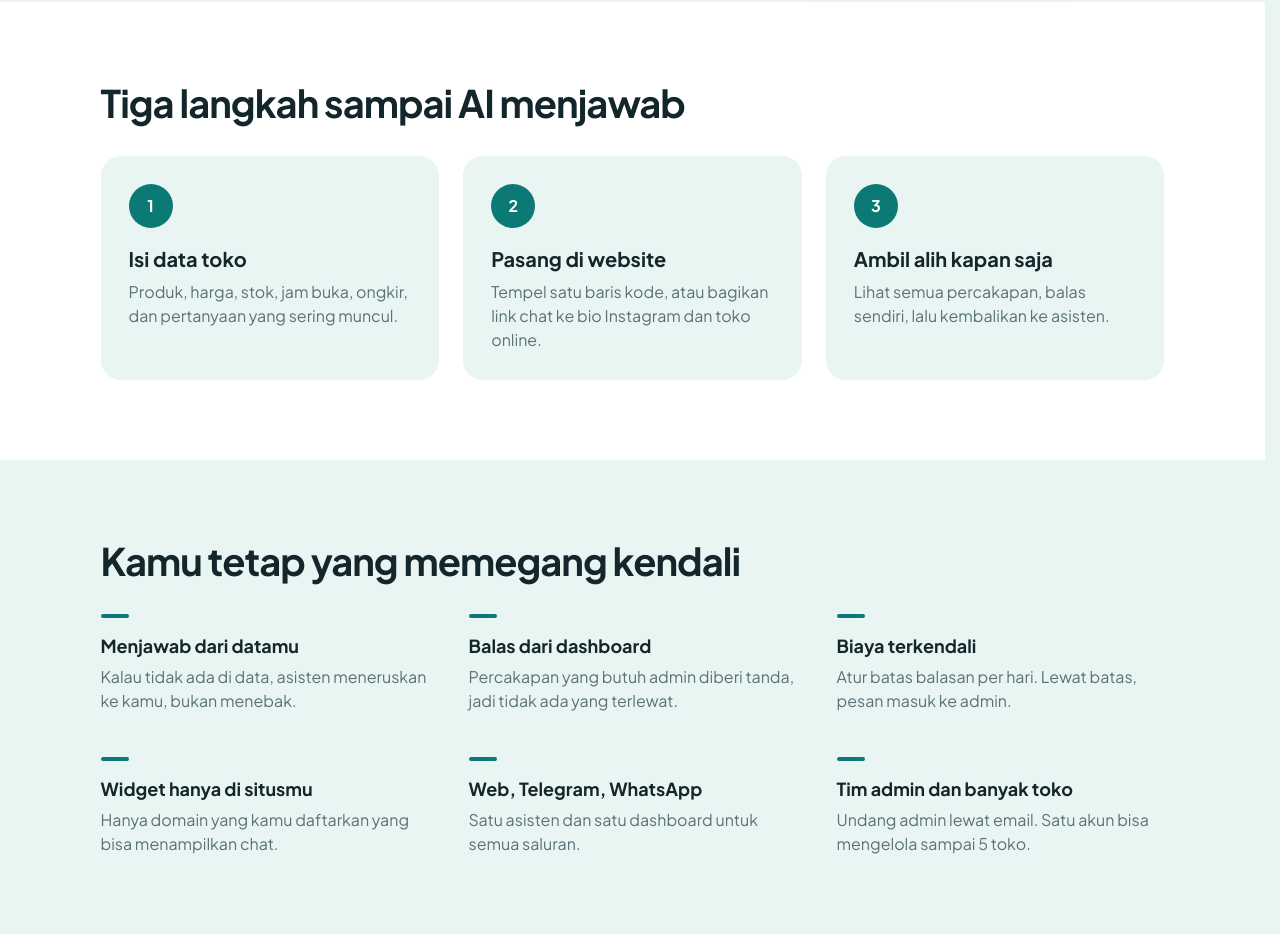
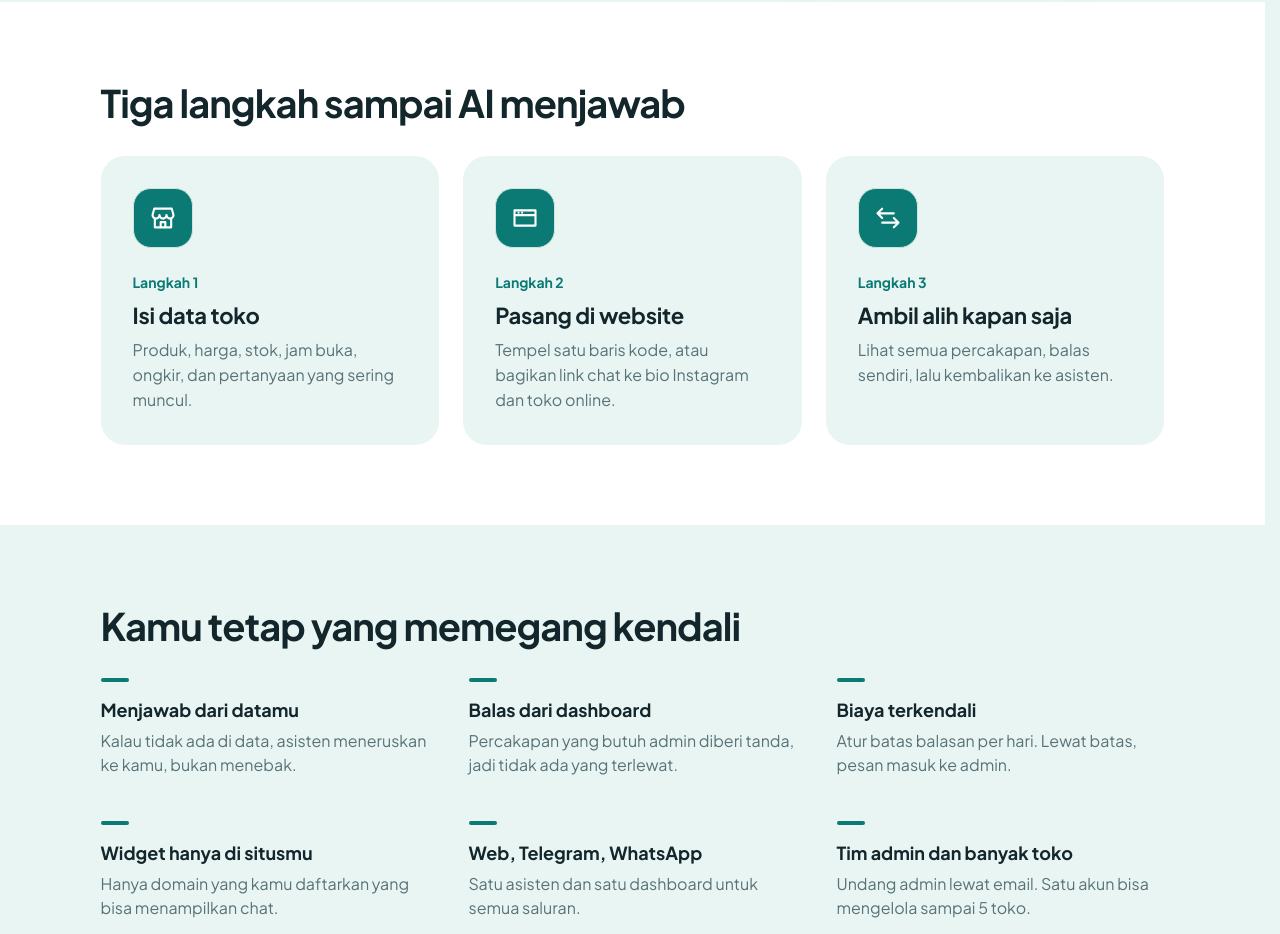
Before and after one commit to ekodororo-hash/chatbot, a Next.js app: page / in a window 1280 px wide. Shown: the part 956-1890 px from the top of the page. Built offline with nearby package versions, Linux system fonts and the light colour scheme; no server answers.

Commit message:
Add files via upload

```diff
--- a/app/(public)/page.js
+++ b/app/(public)/page.js
@@ -7,6 +7,7 @@ import settings from '@/lib/settings';
 export const revalidate = 60;
 
 const Check = () => <svg className="ck" viewBox="0 0 24 24" width="18" height="18" aria-hidden="true" fill="none" stroke="currentColor" strokeWidth="2.4" strokeLinecap="round" strokeLinejoin="round"><path d="m5 12.5 4.5 4.5L19 7.5" /></svg>;
+const Ic = ({ d }) => <svg viewBox="0 0 24 24" width="28" height="28" aria-hidden="true" fill="none" stroke="currentColor" strokeWidth="1.8" strokeLinecap="round" strokeLinejoin="round"><path d={d} /></svg>;
 const rp = (n) => 'Rp' + Number(n).toLocaleString('id-ID');
 const chat = (n) => Number(n).toLocaleString('id-ID') + ' balasan AI / bulan';
 
@@ -41,9 +42,9 @@ const DEMO = [
 ];
 
 const STEPS = [
-  ['Isi data toko', 'Produk, harga, stok, jam buka, ongkir, dan pertanyaan yang sering muncul.'],
-  ['Pasang di website', 'Tempel satu baris kode, atau bagikan link chat ke bio Instagram dan toko online.'],
-  ['Ambil alih kapan saja', 'Lihat semua percakapan, balas sendiri, lalu kembalikan ke asisten.']
+  ['Isi data toko', 'Produk, harga, stok, jam buka, ongkir, dan pertanyaan yang sering muncul.', 'M3 9.5 4.5 4h15L21 9.5M3 9.5a3 3 0 0 0 6 0 3 3 0 0 0 6 0 3 3 0 0 0 6 0M5 12.5V20h14v-7.5M10 20v-4.5h4V20'],
+  ['Pasang di website', 'Tempel satu baris kode, atau bagikan link chat ke bio Instagram dan toko online.', 'M3 5.5h18v13H3zM3 9.5h18M6.5 7.5h.01M9.5 7.5h.01'],
+  ['Ambil alih kapan saja', 'Lihat semua percakapan, balas sendiri, lalu kembalikan ke asisten.', 'M7 4 3 8l4 4M3 8h14M17 20l4-4-4-4M21 16H7']
 ];
 
 const CONTROL = [
@@ -106,8 +107,8 @@ export default async function Beranda() {
           <div className="lp-w">
             <h2 id="cara">Tiga langkah sampai AI menjawab</h2>
             <ol className="lp-steps">
-              {STEPS.map(([t, d], i) => (
-                <li key={t}><span className="n">{i + 1}</span><h3>{t}</h3><p>{d}</p></li>
+              {STEPS.map(([t, d, ic], i) => (
+                <li key={t}><span className="ic"><Ic d={ic} /></span><span className="lbl">{'Langkah ' + (i + 1)}</span><h3>{t}</h3><p>{d}</p></li>
               ))}
             </ol>
           </div>
--- a/app/globals.css
+++ b/app/globals.css
@@ -195,10 +195,11 @@ iframe.preview{width:100%;height:520px;border:1px solid var(--line);border-radiu
 .lp-band h2,.lp-sec h2{font-size:clamp(28px,4.4vw,38px);letter-spacing:-.025em;line-height:1.1;margin:0 0 32px;font-weight:700}
 .lp-steps{list-style:none;margin:0;padding:0;display:grid;gap:20px}
 @media (min-width:760px){.lp-steps{grid-template-columns:repeat(3,1fr);gap:24px}}
-.lp-steps li{background:var(--bg);border-radius:20px;padding:28px}
-.lp-steps .n{width:44px;height:44px;border-radius:50%;background:var(--accent);color:var(--onaccent);display:grid;place-items:center;font-weight:700;margin-bottom:16px}
-.lp-steps h3{font-size:20px;margin:0 0 6px}
-.lp-steps p{margin:0;color:var(--mute)}
+.lp-steps li{background:var(--bg);border-radius:24px;padding:32px;display:flex;flex-direction:column;gap:6px}
+.lp-steps .ic{width:60px;height:60px;border-radius:18px;background:var(--accent);color:var(--onaccent);display:grid;place-items:center;margin-bottom:18px}
+.lp-steps .lbl{font-size:14px;font-weight:700;color:var(--accent)}
+.lp-steps h3{font-size:22px;margin:0;letter-spacing:-.01em}
+.lp-steps p{margin:0;color:var(--mute);line-height:1.55}
 .lp-ctrl{display:grid;gap:36px;margin:0}
 @media (min-width:760px){.lp-ctrl{grid-template-columns:repeat(2,1fr);gap:44px 40px}}
 @media (min-width:1000px){.lp-ctrl{grid-template-columns:repeat(3,1fr)}}
@@ -228,6 +229,9 @@ iframe.preview{width:100%;height:520px;border:1px solid var(--line);border-radiu
 .foot nav a{padding:8px 0}
 
 /* ===== Login ===== */
+.seg{display:grid;grid-template-columns:1fr 1fr;gap:4px;padding:4px;border-radius:12px;background:var(--panel);border:1px solid var(--line);margin-bottom:20px}
+.seg button{border:0;background:none;color:var(--mute);font:inherit;font-weight:500;padding:9px;border-radius:9px;cursor:pointer}
+.seg button[aria-pressed="true"]{background:var(--accent);color:var(--onaccent)}
 .auth{min-height:100vh;display:grid}
 @media (min-width:900px){.auth{grid-template-columns:1fr 1fr}}
 .auth-art{display:none;background:var(--accent);color:var(--onaccent);padding:44px 56px;flex-direction:column;justify-content:space-between;gap:32px}
```
